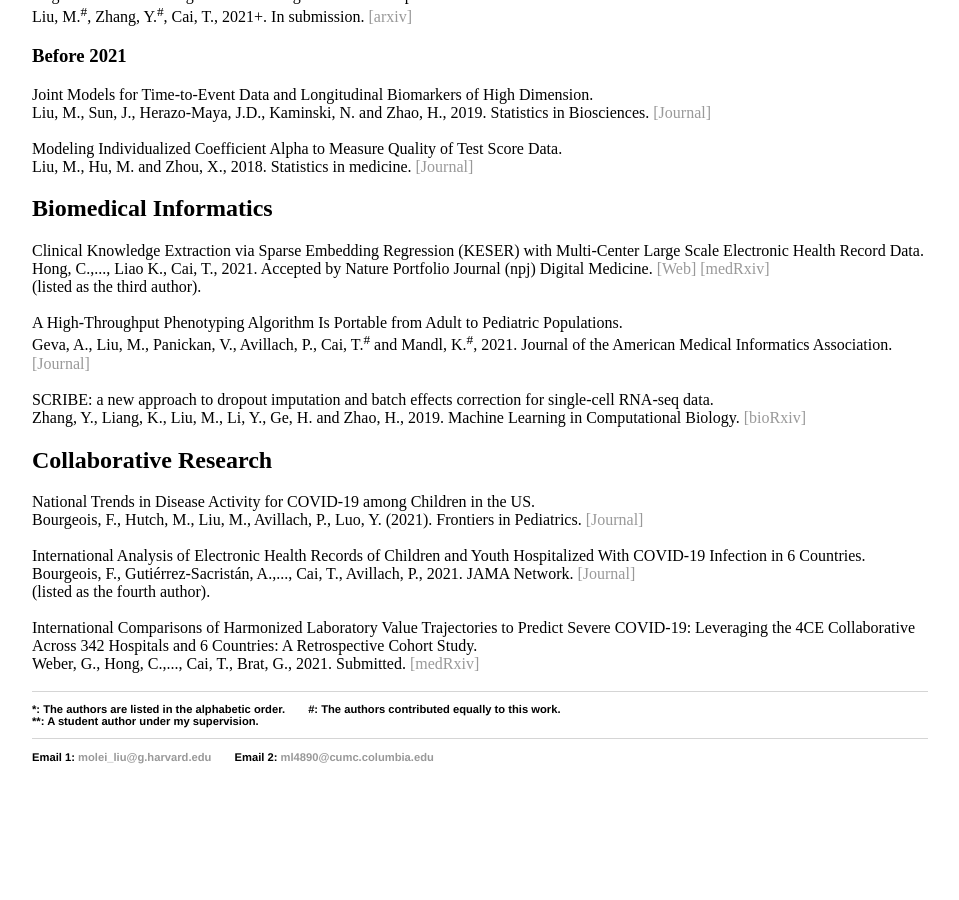
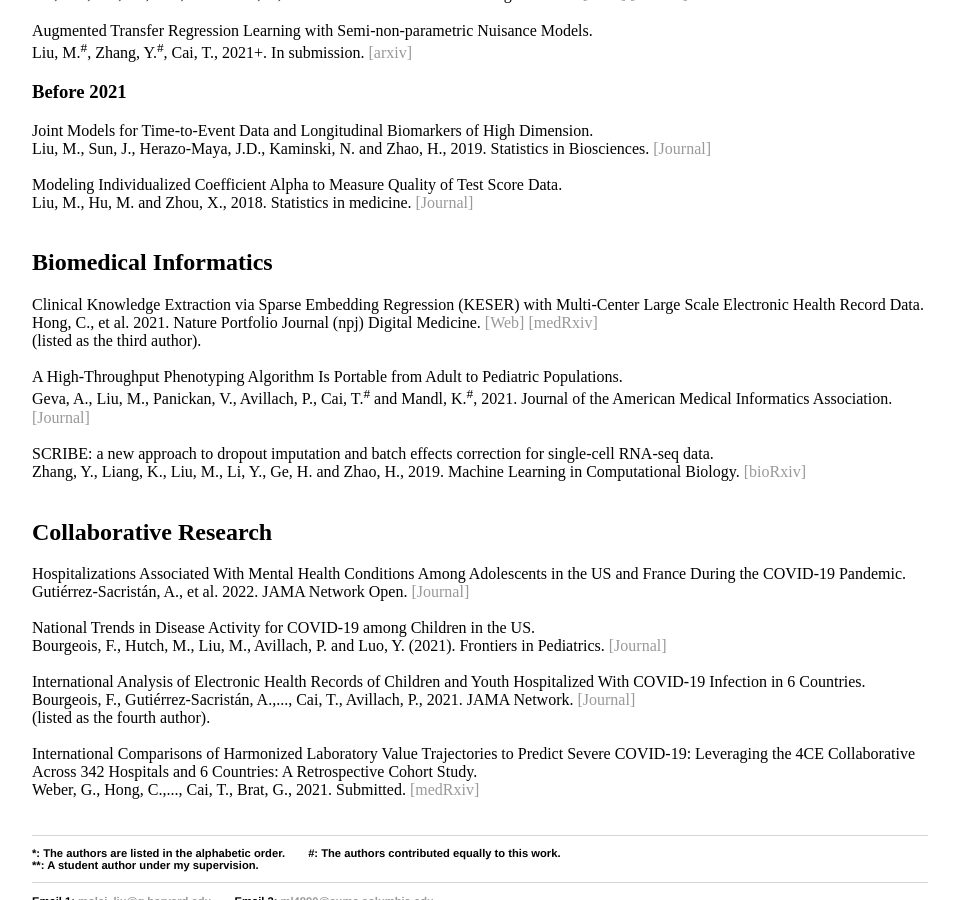
Before and after one commit to moleibobliu/moleibobliu.github.io, a Jekyll site: the page built from pub/index.html, in a window 1280 px wide and 900 px high, scrolled down 1023 px. Shown: the whole window, without its empty margins (160-1119 px from the left). Built offline with Jekyll 4.4.1, drawn with Linux system fonts in a browser that asks for light colours; before the commit the page ends 1846 px from its top, so only the background shows below that.

Commit message:
Update index.html

```diff
--- a/pub/index.html
+++ b/pub/index.html
@@ -19,6 +19,7 @@ title: Molei Liu
 	<br \>  Guo, X., Wei, W., Liu, M., Cai, T., Wu, C. and Wang, J., 2023. Journal of the American Statistical Association (just-accepted).
 	<a href="https://arxiv.org/abs/2205.06960"> [arxiv] </a>
 	<a href="https://www.tandfonline.com/doi/abs/10.1080/01621459.2022.2157727"> [Journal] </a>
+	<br \>
 	<br \>
 
 	<h3> 2022 </h3>
@@ -49,7 +50,7 @@ title: Molei Liu
 	        <a href="https://arxiv.org/abs/1902.06115"> [arxiv] </a>
 	        <a href="https://amstat.tandfonline.com/doi/full/10.1080/01621459.2021.1904958"> [Journal] </a>
 	<br \>
-
+	<br \>
 
 	<h3> 2021 </h3>
 
@@ -81,11 +82,12 @@ title: Molei Liu
 	<br \> Modeling Individualized Coefficient Alpha to Measure Quality of Test Score Data.
 	<br \>  Liu, M., Hu, M. and Zhou, X., 2018. Statistics in medicine. <a href="https://onlinelibrary.wiley.com/doi/abs/10.1002/sim.7812"> [Journal] </a>
 	<br \>
+	<br \>
 
 	<h2> Biomedical Informatics </h2>
 
 	Clinical Knowledge Extraction via Sparse Embedding Regression (KESER) with Multi-Center Large Scale Electronic Health Record Data.
-	<br \> Hong, C.,..., Liao K., Cai, T., 2021. Accepted by Nature Portfolio Journal (npj) Digital Medicine. <a href="https://celehs.github.io/KESER"> [Web] </a>
+	<br \> Hong, C., et al. 2021. Nature Portfolio Journal (npj) Digital Medicine. <a href="https://celehs.github.io/KESER"> [Web] </a>
 	       <a href="https://www.medrxiv.org/content/10.1101/2021.03.13.21253486v1"> [medRxiv] </a>
 	<br \> (listed as the third author).
 	<br \>
@@ -98,11 +100,16 @@ title: Molei Liu
 	<br \>  SCRIBE: a new approach to dropout imputation and batch effects correction for single-cell RNA-seq data.
 	<br \>  Zhang, Y., Liang, K., Liu, M., Li, Y., Ge, H. and Zhao, H., 2019. Machine Learning in Computational Biology. <a href="https://www.biorxiv.org/content/10.1101/793463v2.abstract"> [bioRxiv] </a>
 	<br \>
+	<br \>
 
 	<h2> Collaborative Research </h2>
 
-	National Trends in Disease Activity for COVID-19 among Children in the US.
-	<br \> Bourgeois, F., Hutch, M., Liu, M., Avillach, P., Luo, Y. (2021). Frontiers in Pediatrics. <a href="https://www.frontiersin.org/articles/10.3389/fped.2021.700656/full?&utm_source=Email_to_authors_&utm_medium=Email&utm_content=T1_11.5e1_author&utm_campaign=Email_publication&field=&journalName=Frontiers_in_Pediatrics&id=700656"> [Journal] </a>
+	Hospitalizations Associated With Mental Health Conditions Among Adolescents in the US and France During the COVID-19 Pandemic.
+	<br \> Gutiérrez-Sacristán, A., et al. 2022. JAMA Network Open. <a href="https://jamanetwork.com/journals/jamanetworkopen/article-abstract/2799437"> [Journal] </a>
+	<br \>
+
+	<br \> National Trends in Disease Activity for COVID-19 among Children in the US.
+	<br \> Bourgeois, F., Hutch, M., Liu, M., Avillach, P. and Luo, Y. (2021). Frontiers in Pediatrics. <a href="https://www.frontiersin.org/articles/10.3389/fped.2021.700656/full?&utm_source=Email_to_authors_&utm_medium=Email&utm_content=T1_11.5e1_author&utm_campaign=Email_publication&field=&journalName=Frontiers_in_Pediatrics&id=700656"> [Journal] </a>
 	<br \>
 
 	<br \> International Analysis of Electronic Health Records of Children and Youth Hospitalized With COVID-19 Infection in 6 Countries.
@@ -112,6 +119,7 @@ title: Molei Liu
 
 	<br \> International Comparisons of Harmonized Laboratory Value Trajectories to Predict Severe COVID-19: Leveraging the 4CE Collaborative Across 342 Hospitals and 6 Countries: A Retrospective Cohort Study.
 	<br \> Weber, G., Hong, C.,..., Cai, T., Brat, G., 2021. Submitted. <a href="https://www.medrxiv.org/content/10.1101/2020.12.16.20247684v2.full"> [medRxiv] </a>
+	<br \>
 	<br \>
 	<p>
 
```
